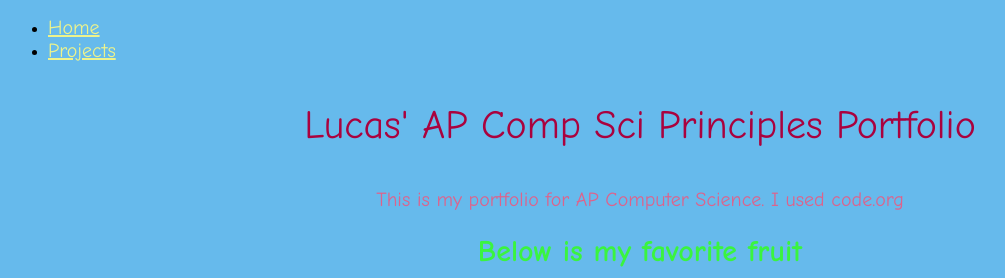
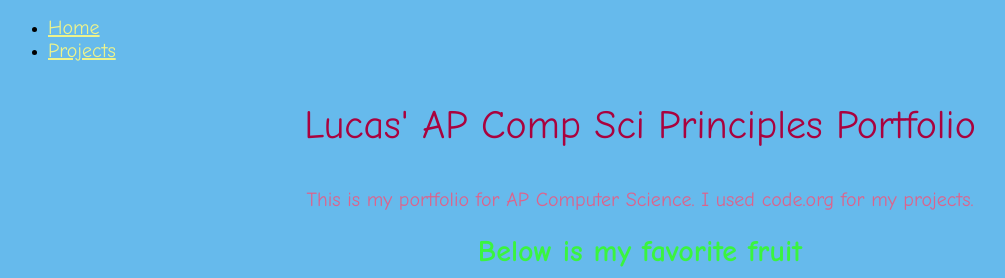
Before and after one commit to WVCS/portfolio-LucasWang123, a plain HTML site: page index.html in a window 1280 px wide. Shown: the top 278 px of the page, without its empty margins (0-1005 px from the left). Drawn offline with Linux system fonts and the light colour scheme.

Commit message:
Update index.html

```diff
--- a/index.html
+++ b/index.html
@@ -55,7 +55,7 @@ a {
 Lucas' AP Comp Sci Principles Portfolio
   </p>
   <p>
-    This is my portfolio for AP Computer Science. I used code.org
+    This is my portfolio for AP Computer Science. I used code.org for my projects.
 
   </p>
   <table style="width:100%">
```
